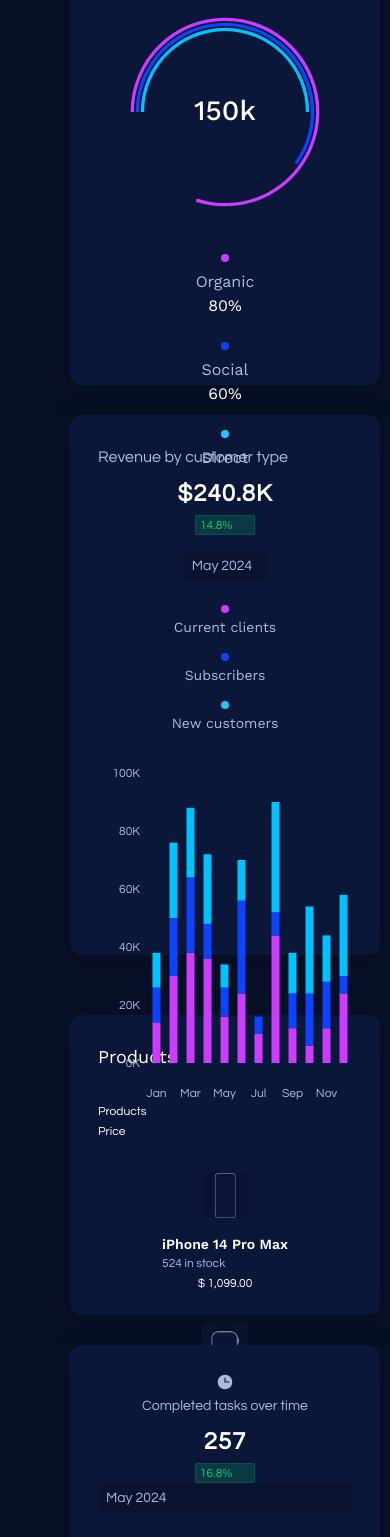
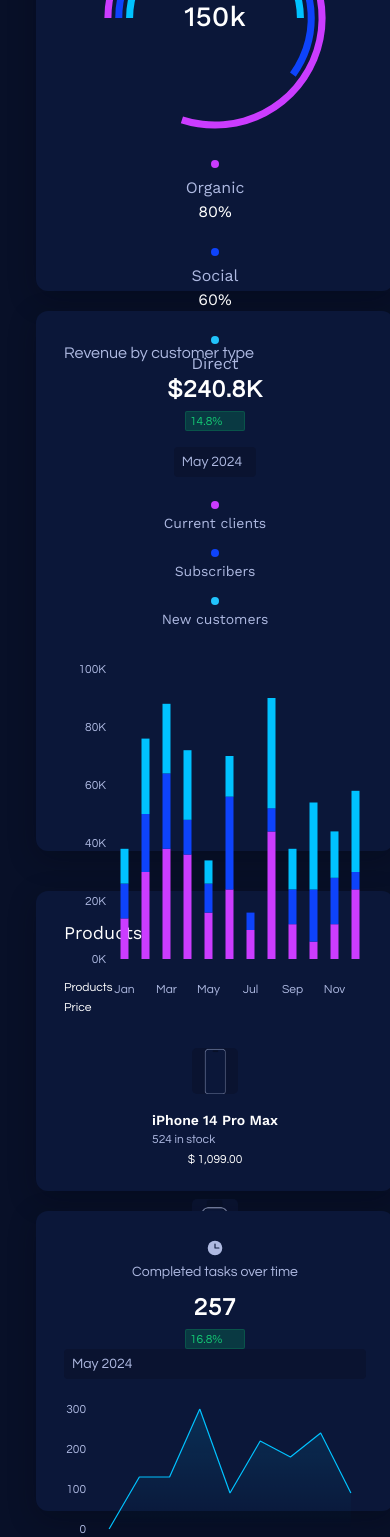
Before and after one commit to themewagon/dashdarkX, a React (Vite) app: page / in a window 390 px wide. Shown: the part 1043-2580 px from the top of the page. Built offline with nearby package versions, Linux system fonts and the light colour scheme; some icons are missing.

Commit message:
responsive issue fixed

```diff
--- a/src/layouts/main-layout/index.tsx
+++ b/src/layouts/main-layout/index.tsx
@@ -13,8 +13,8 @@ const MainLayout = ({ children }: PropsWithChildren) => {
       <Stack
         component="main"
         direction="column"
-        spacing={3.75}
-        sx={{ flexGrow: 1, p: 5, width: { xs: 1, sm: `calc(100% - 300px)` } }}
+        spacing={{xs: 2.5, sm: 3, lg: 3.75}}
+        sx={{ flexGrow: 1, p: {xs: 2, sm: 3, lg: 5}, width: {xs: 1, lg: `calc(100% - 300px)`} }}
       >
         <Topbar isClosing={isClosing} mobileOpen={mobileOpen} setMobileOpen={setMobileOpen} />
         {children}
--- a/src/layouts/main-layout/sidebar/index.tsx
+++ b/src/layouts/main-layout/sidebar/index.tsx
@@ -21,7 +21,7 @@ const Sidebar = ({ mobileOpen, setMobileOpen, setIsClosing }: SidebarProps) => {
   return (
     <Box
       component="nav"
-      sx={{ width: { lg: 300 }, flexShrink: { sm: 0 }, display: { xs: 'none', lg: 'block' } }}
+      sx={{ width: { lg: 300 }, flexShrink: { lg: 0 }, display: { xs: 'none', lg: 'block' } }}
     >
       <Drawer
         variant="temporary"
--- a/src/layouts/main-layout/topbar/index.tsx
+++ b/src/layouts/main-layout/topbar/index.tsx
@@ -10,7 +10,7 @@ interface TopbarProps {
 
 const Topbar = ({ isClosing, mobileOpen, setMobileOpen }: TopbarProps) => {
   return (
-    <Stack alignItems="center" justifyContent="space-between" mb={2}>
+    <Stack alignItems="center" justifyContent="space-between" mb={{xs: 0, lg: 2}}>
       <TopbarLeft isClosing={isClosing} mobileOpen={mobileOpen} setMobileOpen={setMobileOpen} />
       <TopbarRight />
     </Stack>
--- a/src/pages/dashboard/reports/sections/CardAndChart.tsx
+++ b/src/pages/dashboard/reports/sections/CardAndChart.tsx
@@ -4,7 +4,7 @@ import LineChart from 'components/dashboard/reports/LineChart';
 
 const CardAndChart = () => {
   return (
-    <Grid container spacing={3.75}>
+    <Grid container spacing={{xs: 2.5, sm: 3, lg: 3.75}}>
       <Grid item xs={12} xl={4}>
         <ProductsCard />
       </Grid>
--- a/src/pages/dashboard/reports/sections/MainCharts.tsx
+++ b/src/pages/dashboard/reports/sections/MainCharts.tsx
@@ -4,7 +4,7 @@ import StackedBarChart from 'components/dashboard/reports/StackedBarChart';
 
 const MainCharts = () => {
   return (
-    <Grid container spacing={3.75}>
+    <Grid container spacing={{xs: 2.5, sm: 3, lg: 3.75}}>
       <Grid item xs={12} xl={4}>
         <CircularChart />
       </Grid>
--- a/src/pages/dashboard/reports/sections/TopCards.tsx
+++ b/src/pages/dashboard/reports/sections/TopCards.tsx
@@ -34,7 +34,7 @@ const cardsData = [
 
 const TopCards = () => {
   return (
-    <Grid container spacing={3.75}>
+    <Grid container spacing={{xs: 2.5, sm: 3, lg: 3.75}}>
       {cardsData.map((item, index) => {
         return (
           <Grid item xs={12} sm={6} xl={3} key={index}>
```
